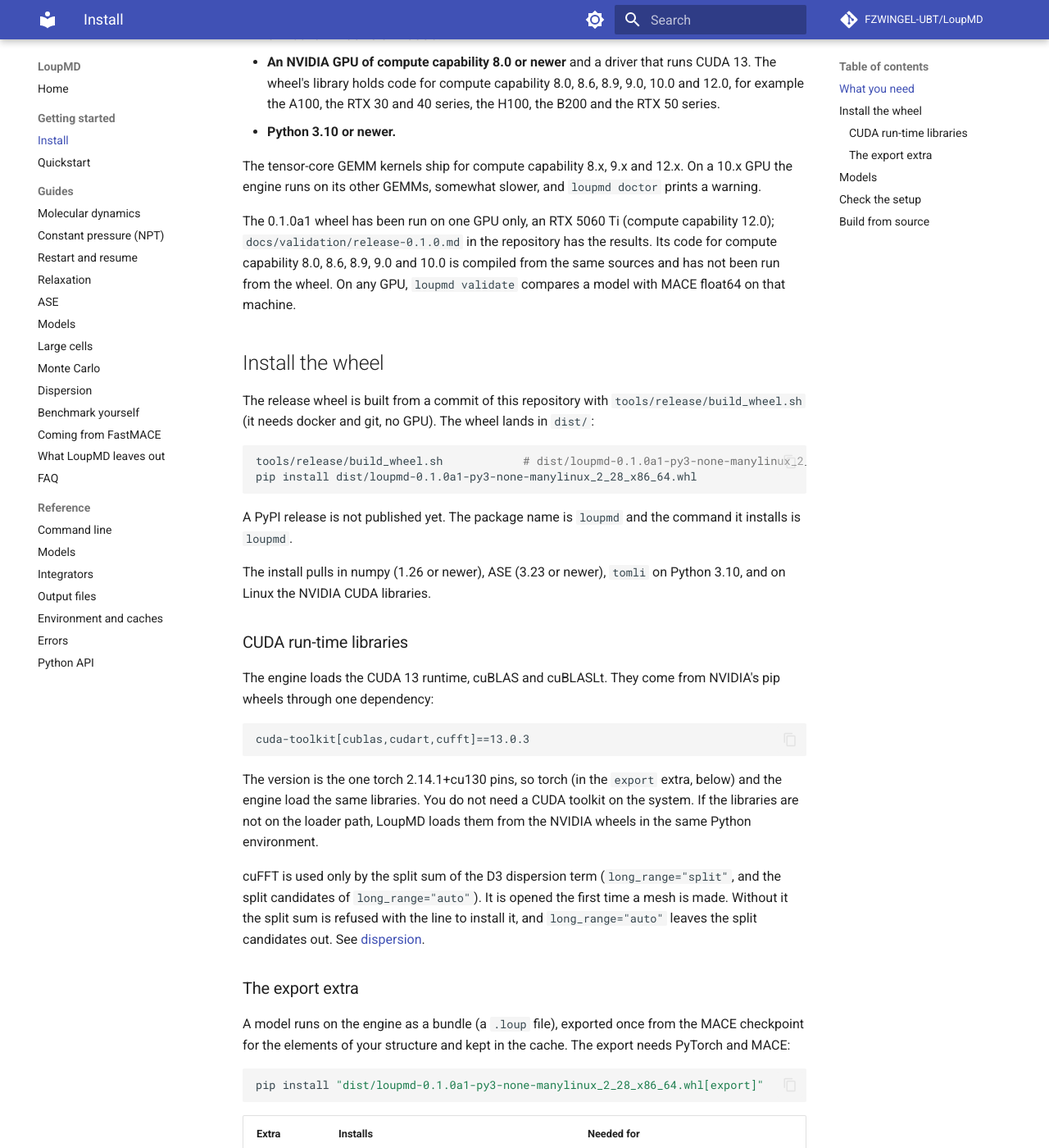
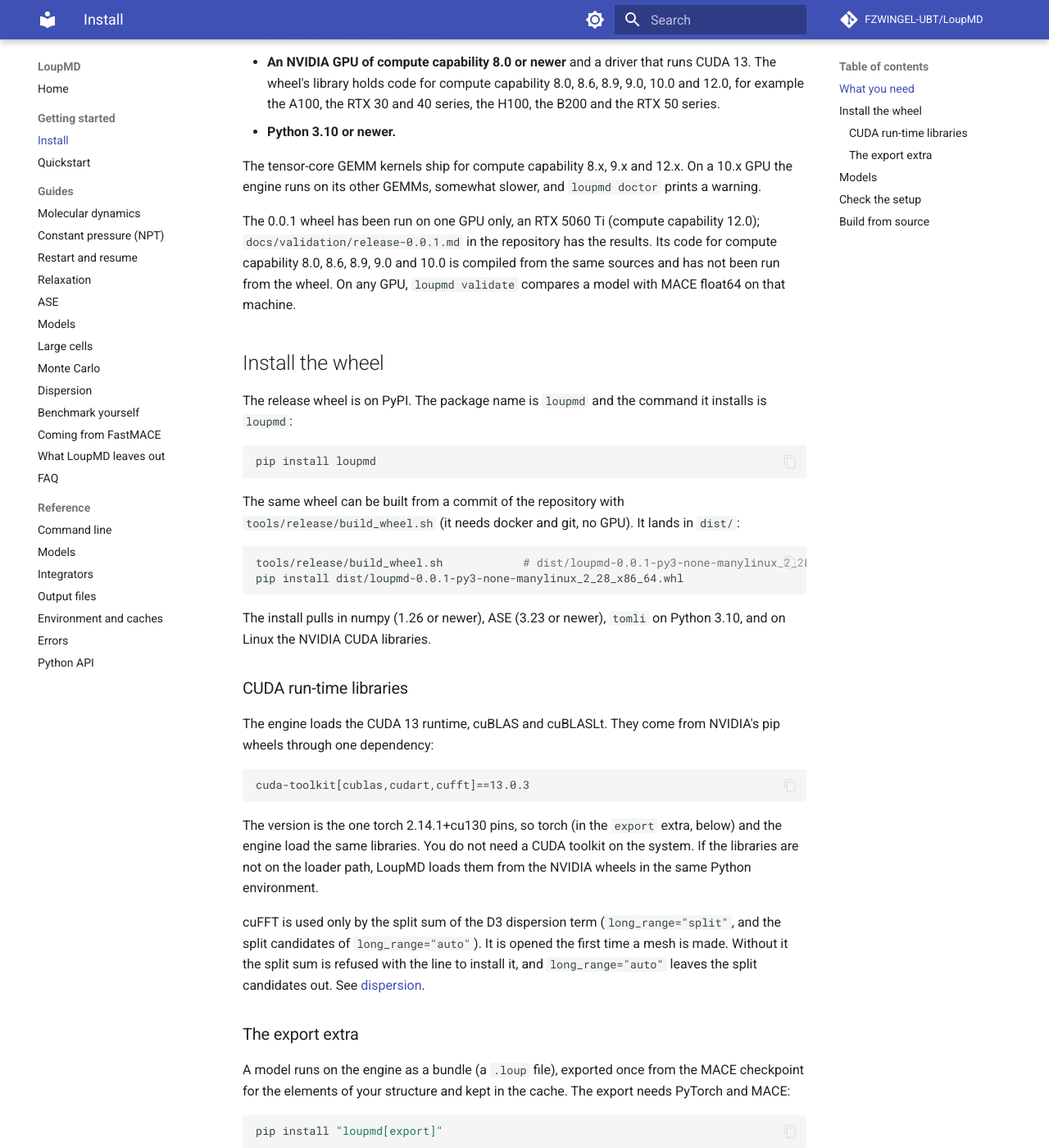
Before and after one commit to FZWINGEL-UBT/LoupMD, an MkDocs documentation site: the page built from docs/install.md, in a window 1280 px wide and 1400 px high, scrolled down 369 px. Shown: the whole window at 82% size. Built offline with MkDocs 1.6.1 and Material for MkDocs 9.7.7, drawn with Linux system fonts in a browser that asks for light colours; comment, search, counter and statistics services are not loaded.

Commit message:
release: version 0.0.1 (the owner's decision O34), written for the PyPI page
The owner decided on 18 November 2026 that the release goes to PyPI as 0.0.1 and is tagged. This replaces O29's
0.1.0 as the first upload (PLAN.md O34, A7).

- loupmd.__version__ and LOUP_VERSION are "0.0.1"; three tests take the version from the package instead of
  spelling it.
- pyproject.toml gains [project.urls] (documentation site, repository, changelog); it had none, so the PyPI page
  would have linked nowhere.
- README.md is the PyPI page: an install section (pip install "loupmd[export]", loupmd doctor), the site's address
  in place of "the documentation is in docs/", and the release named 0.0.1.
- docs/install.md installs from PyPI (pip install loupmd, pip install "loupmd[export]"); the build from a commit
  stays as the second way. CHANGELOG.md's section is 0.0.1.
- docs/validation/release-0.1.0.md is renamed release-0.0.1.md, and the files that name it follow.

Checked before the change: `loupmd` is free on PyPI and on TestPyPI; `pip install --dry-run` of the wheel with its
export extra resolves from PyPI alone in a fresh environment (66 distributions, torch 2.14.1 with the same
cuda-toolkit 13.0.3 pin as the package).

tests/cpu: 495 passed, 5 skipped. `mkdocs build --strict` passes. The local sm_120 library builds.

Co-Authored-By: Claude Fable 5.2 <noreply@anthropic.com>

````diff
--- a/docs/install.md
+++ b/docs/install.md
@@ -15,22 +15,26 @@ WSL2 on Windows. It needs Python 3.10 or newer. The runtime needs no PyTorch and
 The tensor-core GEMM kernels ship for compute capability 8.x, 9.x and 12.x. On a 10.x GPU the engine runs on its
 other GEMMs, somewhat slower, and `loupmd doctor` prints a warning.
 
-The 0.1.0a1 wheel has been run on one GPU only, an RTX 5060 Ti (compute capability 12.0);
-`docs/validation/release-0.1.0.md` in the repository has the results. Its code for compute capability 8.0, 8.6,
+The 0.0.1 wheel has been run on one GPU only, an RTX 5060 Ti (compute capability 12.0);
+`docs/validation/release-0.0.1.md` in the repository has the results. Its code for compute capability 8.0, 8.6,
 8.9, 9.0 and 10.0 is compiled from the same sources and has not been run from the wheel. On any GPU,
 `loupmd validate` compares a model with MACE float64 on that machine.
 
 ## Install the wheel
 
-The release wheel is built from a commit of this repository with `tools/release/build_wheel.sh` (it needs docker
-and git, no GPU). The wheel lands in `dist/`:
+The release wheel is on PyPI. The package name is `loupmd` and the command it installs is `loupmd`:
 
 ```bash
-tools/release/build_wheel.sh            # dist/loupmd-0.1.0a1-py3-none-manylinux_2_28_x86_64.whl
-pip install dist/loupmd-0.1.0a1-py3-none-manylinux_2_28_x86_64.whl
+pip install loupmd
 ```
 
-A PyPI release is not published yet. The package name is `loupmd` and the command it installs is `loupmd`.
+The same wheel can be built from a commit of the repository with `tools/release/build_wheel.sh` (it needs docker
+and git, no GPU). It lands in `dist/`:
+
+```bash
+tools/release/build_wheel.sh            # dist/loupmd-0.0.1-py3-none-manylinux_2_28_x86_64.whl
+pip install dist/loupmd-0.0.1-py3-none-manylinux_2_28_x86_64.whl
+```
 
 The install pulls in numpy (1.26 or newer), ASE (3.23 or newer), `tomli` on Python 3.10, and on Linux the NVIDIA
 CUDA libraries.
@@ -58,7 +62,7 @@ A model runs on the engine as a bundle (a `.loup` file), exported once from the
 your structure and kept in the cache. The export needs PyTorch and MACE:
 
 ```bash
-pip install "dist/loupmd-0.1.0a1-py3-none-manylinux_2_28_x86_64.whl[export]"
+pip install "loupmd[export]"
 ```
 
 | Extra | Installs | Needed for |
--- a/loupmd/__init__.py
+++ b/loupmd/__init__.py
@@ -6,7 +6,7 @@ from .errors import (BackendError, CacheLocationError, CapacityError, CellDiverg
                      GateFailed, GateUnavailable, InputError, LoupError, ModelElementError, NonFiniteError,
                      PlanRefused, RestartMismatch, UnsupportedModel)
 
-__version__ = "0.1.0a1"  # LOUP_VERSION of include/loupmd.h (tests/test_abi.py keeps the two equal)
+__version__ = "0.0.1"  # LOUP_VERSION of include/loupmd.h (tests/test_abi.py keeps the two equal)
 
 from .runtime import GpuInfo, RuntimeInfo, runtime_info  # noqa: E402  (reads __version__ when called)
 
--- a/pyproject.toml
+++ b/pyproject.toml
@@ -52,6 +52,11 @@ docs = [
     "mkdocstrings[python]>=0.29",
 ]
 
+[project.urls]
+Documentation = "https://fzwingel-ubt.github.io/LoupMD/"
+Repository = "https://github.com/FZWINGEL-UBT/LoupMD"
+Changelog = "https://github.com/FZWINGEL-UBT/LoupMD/blob/release/v1/CHANGELOG.md"
+
 [project.scripts]
 loupmd = "loupmd.cli:main"
 
````
Also changed, not shown: CHANGELOG.md (+1 -1 lines), PLAN.md (+7 -6 lines), README.md (+17 -9 lines), STATUS_AND_PROFILE.md (+1 -1 lines), docs/quickstart.md (+1 -1 lines), docs/validation/release-0.0.1.md (renamed from docs/validation/release-0.1.0.md), 4 other files.
